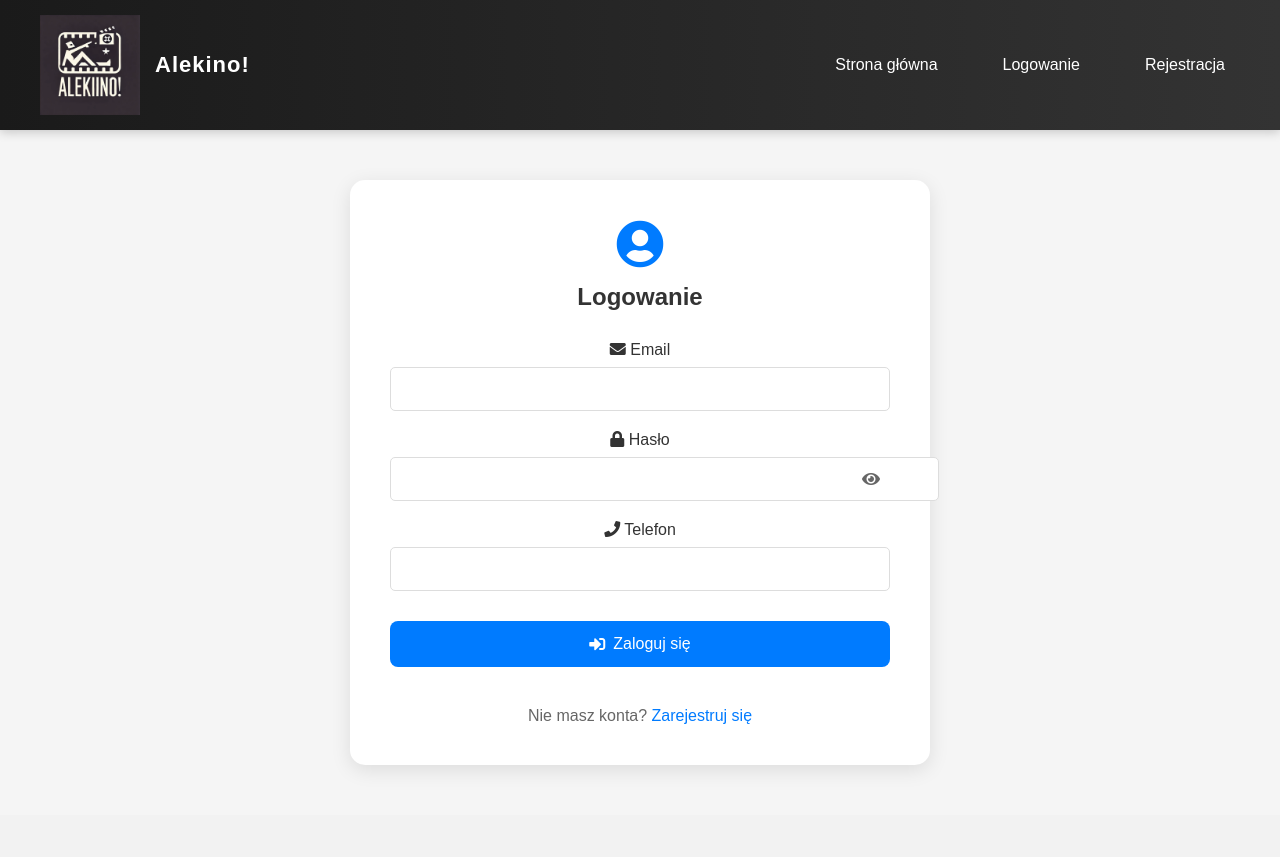
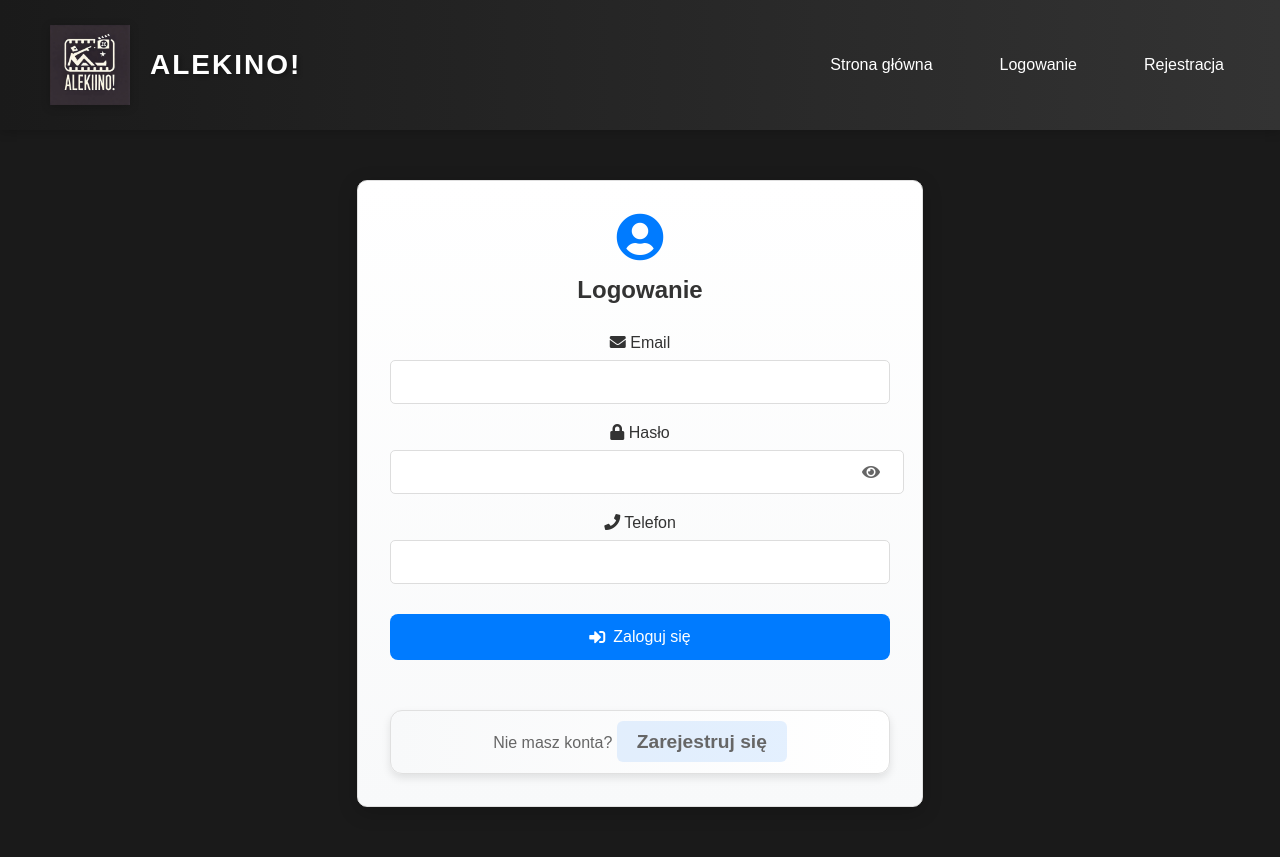
Before and after one commit to Programista88/SystemKina, a PHP site: page /login.php in a window 1280 px wide. Before the commit the page ends 767 px from the top, so only its background shows below. Run offline with PHP 8.4, Linux system fonts and the light colour scheme.

Commit message:
Optymalizacja CSS | Wyglad Strony | Update Bazy Danych

```diff
--- a/Strona/index.php
+++ b/Strona/index.php
@@ -47,7 +47,6 @@ require_once 'config.php'; ?>
 
 
     <main>
-        <h2>Aktualne Filmy</h2>
         <div class="movies">
             <?php
             $stmt = $db->query("SELECT * FROM filmy WHERE data_premiery <= CURRENT_DATE ORDER BY data_premiery DESC");
--- a/Strona/proces_rezerw.php
+++ b/Strona/proces_rezerw.php
@@ -41,10 +41,12 @@ $stmt = $db->prepare("
     FROM seanse s
     JOIN sale sa ON s.sala_id = sa.sala_id
     WHERE s.film_id = ?
+    AND s.data_seansu > NOW()
     ORDER BY s.data_seansu
 ");
 $stmt->execute([$film_id]);
 $seanse = $stmt->fetchAll(PDO::FETCH_ASSOC);
+
 
 if ($_SERVER['REQUEST_METHOD'] === 'POST') {
     $seans_id = $_POST['seans_id'] ?? null;
--- a/Strona/style.css
+++ b/Strona/style.css
@@ -2,8 +2,9 @@ body {
   font-family: Arial, sans-serif;
   margin: 0;
   padding: 0;
-    background-color: #f5f5f5;
+  background: #1a1a1a;
   text-align: center;
+  min-height: 100vh;
 }
 header {
   background: linear-gradient(to right, #1a1a1a, #333);
@@ -12,34 +13,38 @@ header {
   display: flex;
   justify-content: space-between;
   align-items: center;
-    box-shadow: 0 2px 10px rgba(0,0,0,0.2);
+  box-shadow: 0 2px 10px rgba(0, 0, 0, 0.2);
 }
 
 .logo-container {
   display: flex;
   align-items: center;
-    gap: 15px;
+  gap: 20px;
+  padding: 10px;
 }
 
 .logo-container img {
-    width: 100px;
-    height: 100px;
+    width: 80px;
+    height: 80px;
     object-fit: contain;
     transition: transform 0.3s ease;
+    filter: drop-shadow(0 2px 4px rgba(0,0,0,0.2));
 }
 
 .logo-container img:hover {
-    transform: rotate(10deg);
+    transform: rotate(10deg) scale(1.05);
 }
 
 .logo-container h1 {
     margin: 0;
-    font-size: 22px;
+    font-size: 28px;
     color: white;
-    font-weight: 600;
-    letter-spacing: 1px;
+    font-weight: 700;
+    letter-spacing: 2px;
+    text-shadow: 2px 2px 4px rgba(0,0,0,0.3);
+    font-family: 'Arial', sans-serif;
+    text-transform: uppercase;
 }
-
 nav {
   display: flex;
   align-items: center;
@@ -50,35 +55,38 @@ nav ul {
   gap: 35px;
   margin: 0;
   padding: 0;
+  align-items: center;
 }
+
 nav ul li {
-    position: relative;
-    display: inline;
-    margin: 0 15px;
+  display: flex;
+  align-items: center;
 }
 
 nav ul li a {
+  display: inline-block;
+  padding: 8px 16px;
   color: white;
   text-decoration: none;
-    font-size: 16px;
+  border-radius: 4px;
   font-weight: 500;
-    padding: 8px 0;
   transition: all 0.3s ease;
 }
 
 nav ul li a:after {
-    content: '';
+  content: "";
   position: absolute;
   width: 0;
   height: 2px;
   bottom: 0;
   left: 0;
-    background-color: #007BFF;
+  background-color: #007bff;
   transition: width 0.3s ease;
 }
 
 nav ul li a:hover {
-    color: #007BFF;
+  background-color: rgba(255, 255, 255, 0.1);
+  transform: translateY(-2px);
 }
 
 nav a {
@@ -355,25 +363,11 @@ footer {
 }
 
 .success-message {
-    background-color: #4CAF50;
+  background-color: #4caf50;
   color: white;
   padding: 10px;
   border-radius: 5px;
   margin-bottom: 20px;
-}
-
-.register-link {
-    margin-top: 15px;
-    text-align: center;
-}
-
-.register-link a {
-    color: #007BFF;
-    text-decoration: none;
-}
-
-.register-link a:hover {
-    text-decoration: underline;
 }
 
 .account-container {
@@ -581,7 +575,7 @@ footer {
 }
 
 .register-link a {
-    color: #007BFF;
+  color: #007bff;
   text-decoration: none;
   font-weight: 500;
 }
@@ -820,7 +814,7 @@ footer {
 }
 
 .password-container input {
-    width: 100%;
+  width: calc(100% - 35px);
   padding-right: 35px;
 }
 
@@ -904,3 +898,116 @@ footer {
 .payment-form button:hover {
   background: #0056b3;
 }
+
+.qr-container {
+  background: white;
+  padding: 2rem;
+  border-radius: 10px;
+  box-shadow: 0 5px 20px rgba(0, 0, 0, 0.2);
+  text-align: center;
+  border: 1px solid #e0e0e0;
+  margin: 20px;
+  background: linear-gradient(to bottom, #ffffff, #f8f9fa);
+}
+
+.qr-page {
+  background: black;
+  min-height: 100vh;
+  display: flex;
+  justify-content: center;
+  align-items: center;
+}
+
+.ticket-info {
+  margin-bottom: 2rem;
+}
+
+.ticket-info h2 {
+  color: #333;
+  margin-bottom: 1rem;
+}
+
+.ticket-info p {
+  color: #666;
+  margin: 0.5rem 0;
+}
+
+.qr-code img {
+  max-width: 300px;
+  height: auto;
+}
+
+.qr-btn {
+  display: inline-block;
+  padding: 8px 16px;
+  background-color: #4caf50;
+  color: white;
+  text-decoration: none;
+  border-radius: 4px;
+  margin-top: 10px;
+  transition: background-color 0.3s;
+}
+
+.qr-btn:hover {
+  background-color: #45a049;
+}
+
+.return-btn {
+  display: inline-block;
+  padding: 8px 16px;
+  background-color: #4caf50;
+  color: white;
+  text-decoration: none;
+  border-radius: 4px;
+  margin-top: 10px;
+  transition: background-color 0.3s ease;
+}
+
+.return-btn:hover {
+  background-color: #45a049;
+}
+
+.login-container,
+.register-container,
+.account-container,
+.reservations-container,
+.payment-container,
+.reservation-process {
+  background: linear-gradient(to bottom, #ffffff, #f8f9fa);
+  border-radius: 10px;
+  box-shadow: 0 5px 20px rgba(0, 0, 0, 0.2);
+  border: 1px solid #e0e0e0;
+  padding: 2rem;
+}
+
+.register-link,
+.login-link {
+  text-align: center;
+  margin-top: 30px;
+  padding: 20px;
+  background: linear-gradient(to right, #f8f9fa, #ffffff);
+  border-radius: 12px;
+  box-shadow: 0 4px 8px rgba(0, 0, 0, 0.1);
+  border: 1px solid #e0e0e0;
+}
+
+.register-link a,
+.login-link a {
+  color: var(--primary);
+  text-decoration: none !important;
+  font-weight: 600;
+  font-size: 1.2em;
+  transition: all 0.3s ease;
+  padding: 10px 20px;
+  border-radius: 6px;
+  background: rgba(0, 123, 255, 0.1);
+}
+
+.register-link a:hover,
+.login-link a:hover {
+  color: var(--primary-dark);
+  transform: translateY(-2px);
+  background: rgba(0, 123, 255, 0.2);
+  box-shadow: 0 2px 4px rgba(0, 123, 255, 0.2);
+  text-decoration: none !important;
+}
```
Also changed, not shown: other parts of Strona/style.css (+29 -29 lines), Strona/kod_qr.php (added, +63 -0 lines), Strona/rezerwacje.php (+17 -1 lines), system_kina.sql (+63 -22 lines). Lines whose indentation alone changed are shown as unchanged.
